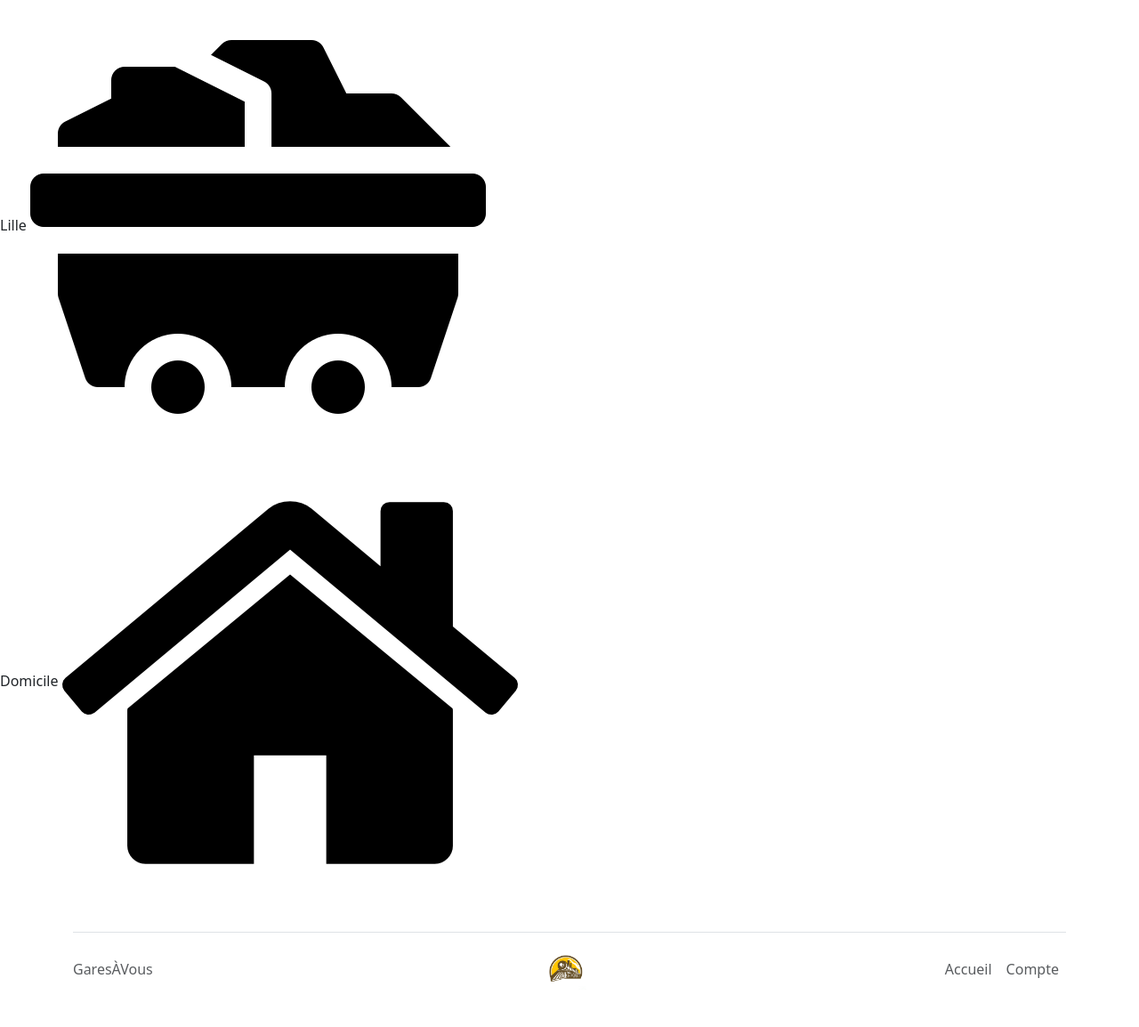
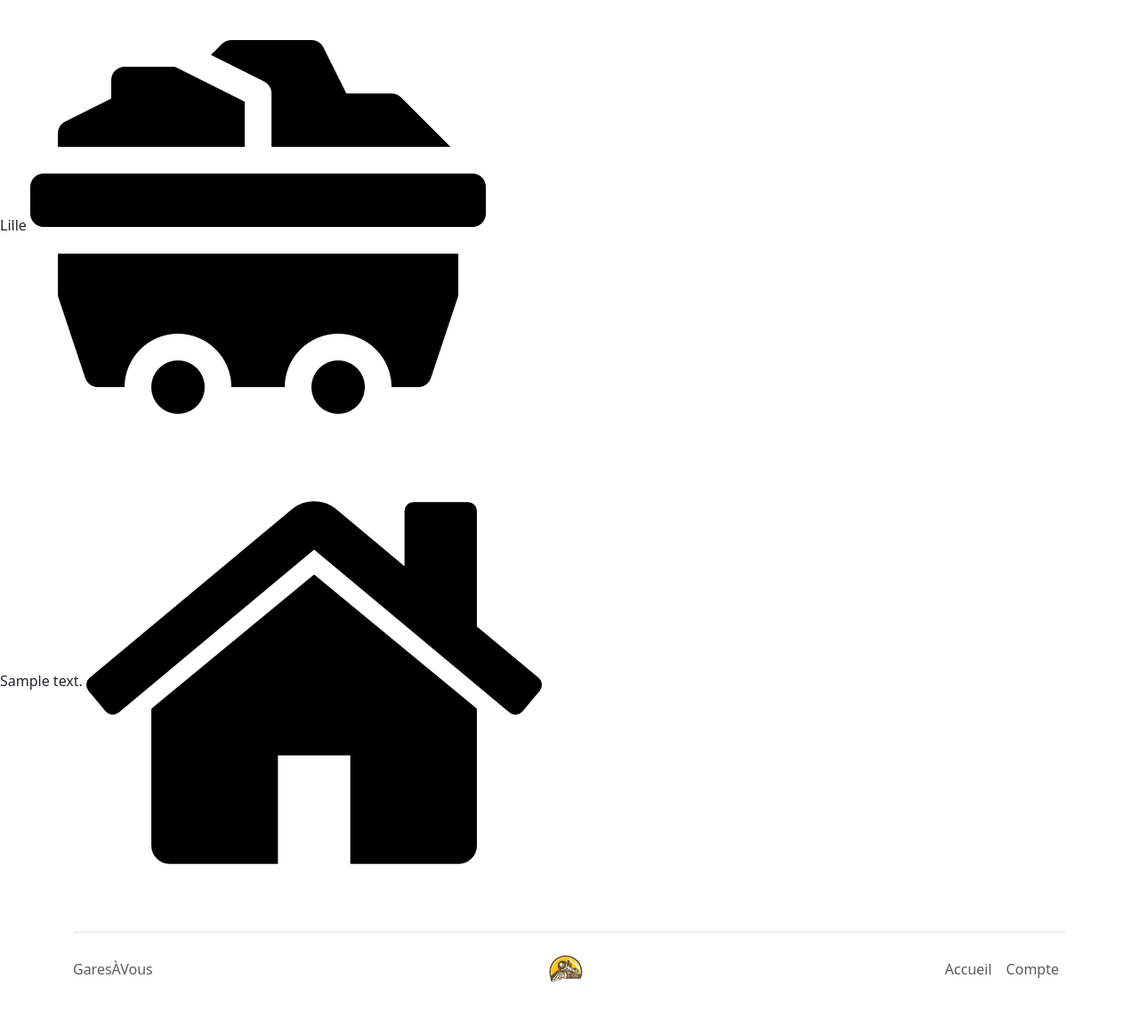
Before and after one commit to remi-lem/dev-web-projet-carte, a Symfony app: template templates/map/homepage.html.twig in a window 1280 px wide. Shown: the part 4483-5637 px from the top of the page at 89% size. Run offline with Twig, Linux system fonts and the light colour scheme; the template is opened without the code that fills it: most values are stand-ins (such as "Sample title", 1, 10 or a date in 2020); some libraries are stand-ins or nearby versions.

Commit message:
if pour domicile

```diff
--- a/public/scripts/jqueryui.js
+++ b/public/scripts/jqueryui.js
@@ -1,9 +1,5 @@
-$( function() {
 $( ".draggable" ).draggable({ revert: true });
-} );
 
-$( function() {
-    $( ".draggable" ).draggable();
 $( ".droppable" ).droppable({
     drop: function( event, ui ) {
         $.ajax({
@@ -21,4 +17,3 @@ $( function() {
         });
     }
 });
-} );
--- a/templates/map/homepage.html.twig
+++ b/templates/map/homepage.html.twig
@@ -91,8 +91,10 @@
         <div class="ville draggable">Lille
             <img src="{{ asset('images/iconesVille/lille.png') }}" alt="Wagon">
         </div>
-        <div class="ville coordonnees">Domicile
+        {% if address != null %}
+        <div class="ville draggable">{{ address }}
             <img src="{{ asset('images/iconesVille/domicile.png') }}" alt="Maison">
         </div>
+        {% endif %}
     </div>
 {% endblock %}
```
Lines whose indentation alone changed are shown as unchanged.
